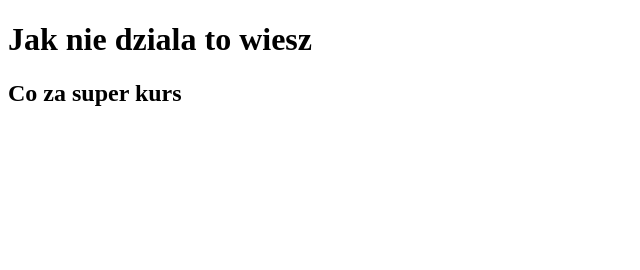
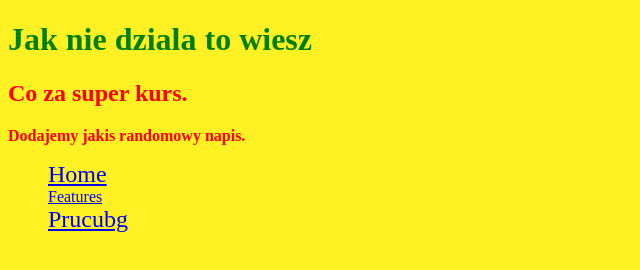
Before and after one commit to OlekDesign/28lutego, a plain HTML site: page site/index.html in a window 1280 px wide. Shown: the whole page, without its empty margins (0-640 px from the left). Drawn offline with Linux system fonts and the light colour scheme.

Commit message:
Dodaje 3 marca

```diff
--- a/site/index.html
+++ b/site/index.html
@@ -1,10 +1,21 @@
 <!DOCTYPE html>
 <html>
+<html lang="en">
 <head>
-	<title>To ma dzialac!</title>
+	<meta charset="utf-8">
+	<title>Coursera is weak</title>
+	<link rel="stylesheet" href="style.css">
 </head>
 <body>
 <h1>Jak nie dziala to wiesz</h1>
-<h2>Co za super kurs</h2>
+<h2 class="bobo">Co za super kurs.</h2>
+<article class="bobo">
+<p>Dodajemy jakis randomowy napis.</p>
+<ul>
+	<li><a href="home">Home</a></li>
+	<li><a href="features">Features</a></li>
+	<li><a href="pricing">Prucubg</a></li>
+</ul>
+</article>
 </body>
 </html>
--- /dev/null
+++ b/site/style.css
@@ -0,0 +1,25 @@
+h1 {
+	color: green;
+		}
+.bobo {
+	color: red;
+		}
+.bobo p {
+	font-weight: 600;
+	cursor: pointer;
+		}
+li {
+	list-style: none;
+		}
+a:hover {
+	color: green
+		}
+ul li:nth-child(odd) {
+	font-size: 24px;
+		}
+ul li:nth-child(1):hover {
+	background-color: #123123;
+		}
+body {
+	background-color: #fff123;
+}
```
